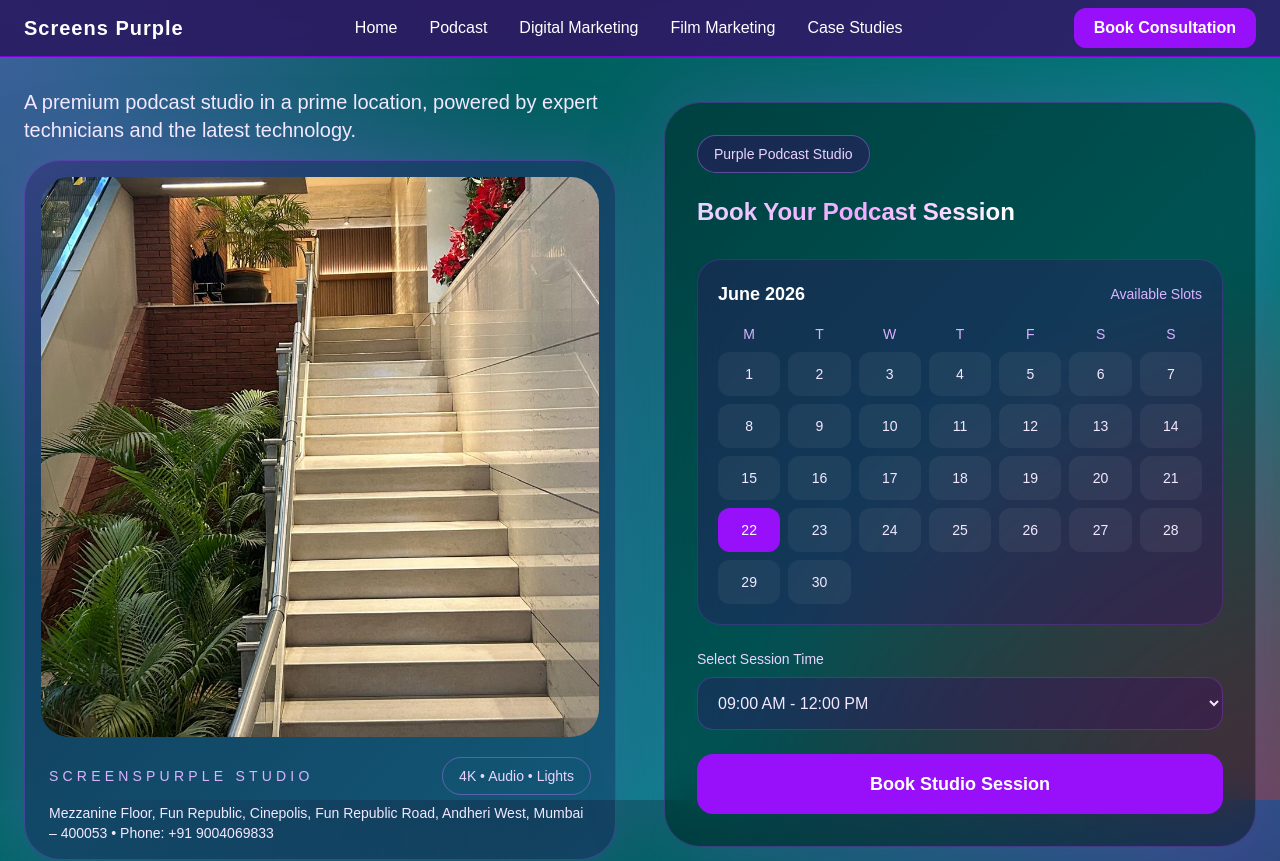
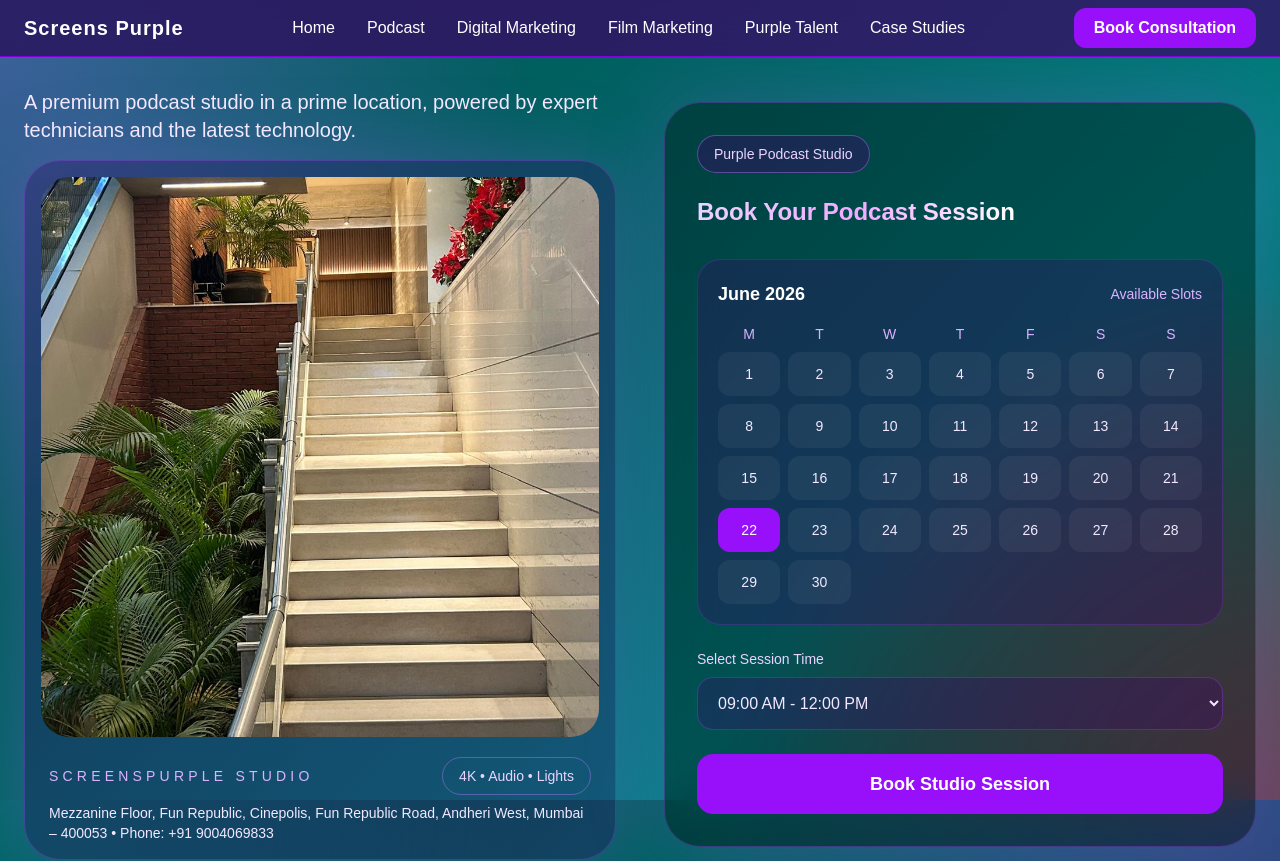
Before and after one commit to p8d9ym8dz7-lang/screenspurple-Marketing-Site, a Next.js app: page / in a window 1280 px wide. Shown: the top 861 px of the page. Built offline with nearby package versions, Linux system fonts and the light colour scheme.

Commit message:
feat: add Purple Talent navigation menu

```diff
--- a/src/app/book/page.tsx
+++ b/src/app/book/page.tsx
@@ -13,6 +13,7 @@ export default function BookPage() {
             <a href="/podcast/index.html">Podcast</a>
             <a href="/digital-marketing/index.html">Digital Marketing</a>
             <a href="/film-marketing/index.html">Film Marketing</a>
+            <a href="/purple-talent/index.html">Purple Talent</a>
             <a href="/case-studies/index.html">Case Studies</a>
           </nav>
 
--- a/src/app/digital-marketing/page.tsx
+++ b/src/app/digital-marketing/page.tsx
@@ -13,6 +13,7 @@ export default function DigitalMarketingPage() {
             <a href="/podcast/index.html">Podcast</a>
             <a href="/digital-marketing/index.html">Digital Marketing</a>
             <a href="/film-marketing/index.html">Film Marketing</a>
+            <a href="/purple-talent/index.html">Purple Talent</a>
             <a href="/case-studies/index.html">Case Studies</a>
           </nav>
 
--- a/src/app/film-marketing/page.tsx
+++ b/src/app/film-marketing/page.tsx
@@ -13,6 +13,7 @@ export default function FilmMarketingPage() {
             <a href="/podcast/index.html">Podcast</a>
             <a href="/digital-marketing/index.html">Digital Marketing</a>
             <a href="/film-marketing/index.html">Film Marketing</a>
+            <a href="/purple-talent/index.html">Purple Talent</a>
             <a href="/case-studies/index.html">Case Studies</a>
           </nav>
 
--- a/src/app/page.tsx
+++ b/src/app/page.tsx
@@ -16,6 +16,7 @@ export default function HomePage() {
             <a href="/podcast/index.html">Podcast</a>
             <a href="/digital-marketing/index.html">Digital Marketing</a>
             <a href="/film-marketing/index.html">Film Marketing</a>
+            <a href="/purple-talent/index.html">Purple Talent</a>
             <a href="/case-studies/index.html">Case Studies</a>
           </nav>
 
--- a/src/app/podcast/page.tsx
+++ b/src/app/podcast/page.tsx
@@ -13,6 +13,7 @@ export default function PodcastPage() {
             <a href="/podcast/index.html">Podcast</a>
             <a href="/digital-marketing/index.html">Digital Marketing</a>
             <a href="/film-marketing/index.html">Film Marketing</a>
+            <a href="/purple-talent/index.html">Purple Talent</a>
             <a href="/case-studies/index.html">Case Studies</a>
           </nav>
 
```
